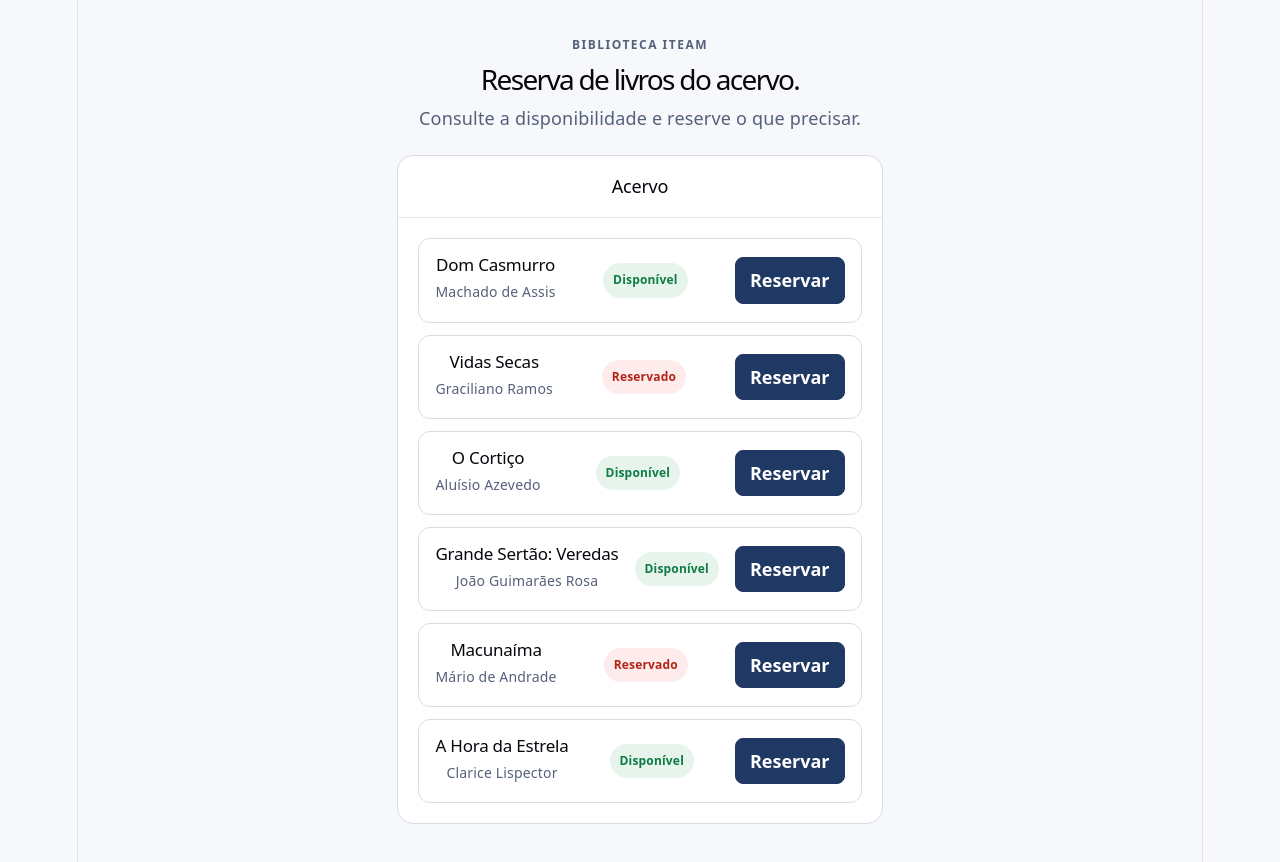
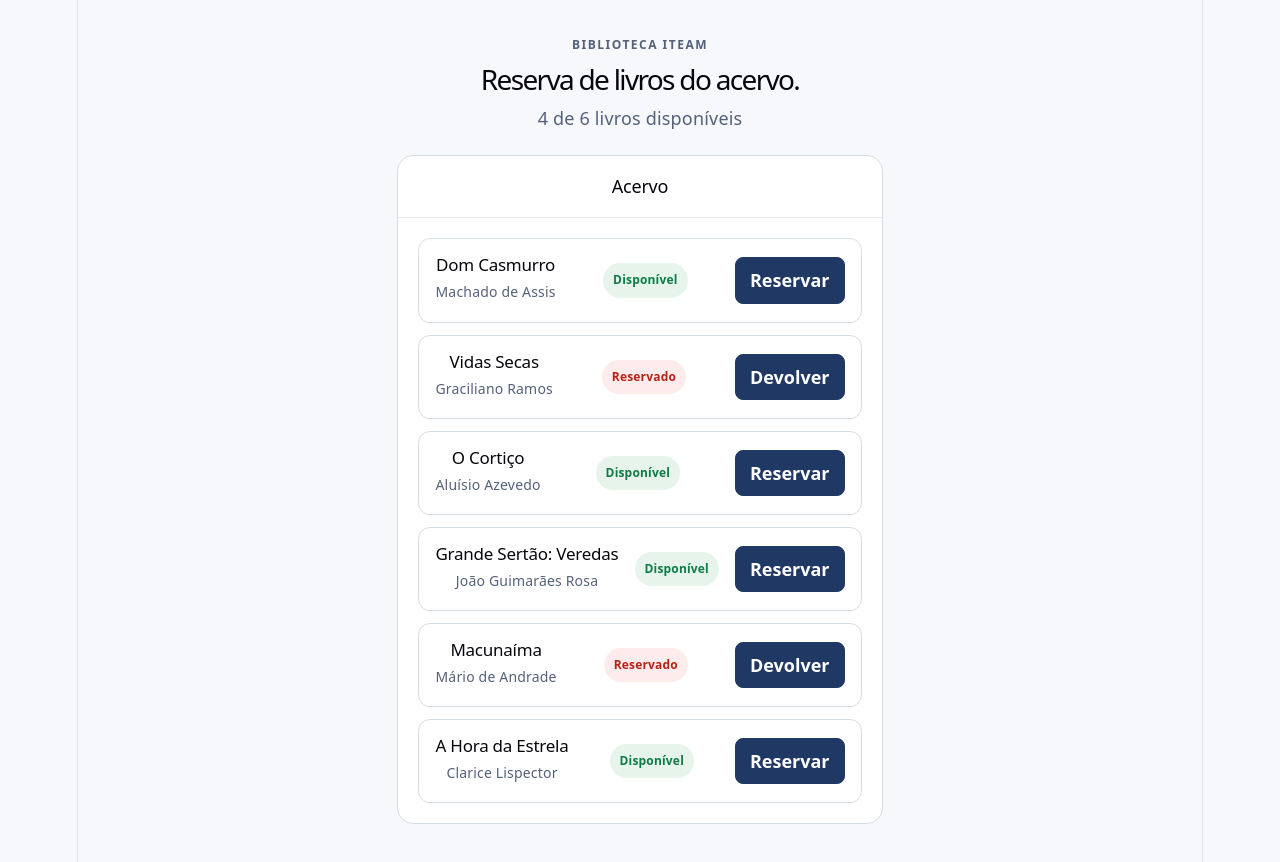
Before and after one commit to gwylhermm/Reserva-Biblioteca-gwylhermm, a React (Vite) app: page / in a window 1280 px wide. Shown: the top 862 px of the page. Built offline with nearby package versions, Linux system fonts and the light colour scheme.

Commit message:
feat: adiciona estado e alterna reserva

```diff
--- a/src/App.jsx
+++ b/src/App.jsx
@@ -1,19 +1,30 @@
+import { useState } from "react";
 import "./App.css";
-import { books } from "./data/books";
+import { books as initialBooks } from "./data/books";
 import BookList from "./components/BookList";
 import Panel from "./components/Panel";
 
-function handleReserve(bookId) {
-  window.alert(`Livro ${bookId} — ação ainda não implementada`);
-}
+export default function App() {
+  const [books, setBooks] = useState(initialBooks);
 
-export default function App() {
+  function handleReserve(bookId) {
+    setBooks((currentBooks) =>
+      currentBooks.map((book) =>
+        book.id === bookId ? { ...book, available: !book.available } : book
+      )
+    );
+  }
+
+  const availableCount = books.filter((book) => book.available).length;
+
   return (
     <main className="app">
       <header className="hero">
         <p className="eyebrow">BIBLIOTECA ITEAM</p>
         <h1>Reserva de livros do acervo.</h1>
-        <p>Consulte a disponibilidade e reserve o que precisar.</p>
+        <p>
+          {availableCount} de {books.length} livros disponíveis
+        </p>
       </header>
 
       <Panel title="Acervo">
--- a/src/components/BookCard.jsx
+++ b/src/components/BookCard.jsx
@@ -10,7 +10,9 @@
       <span className={`badge ${available ? "badge-ok" : "badge-off"}`}>
         {available ? "Disponível" : "Reservado"}
       </span>
-      <button onClick={() => onReserve(id)}>Reservar</button>
+      <button onClick={() => onReserve(id)}>
+        {available ? "Reservar" : "Devolver"}
+      </button>
     </article>
   );
 }
```
